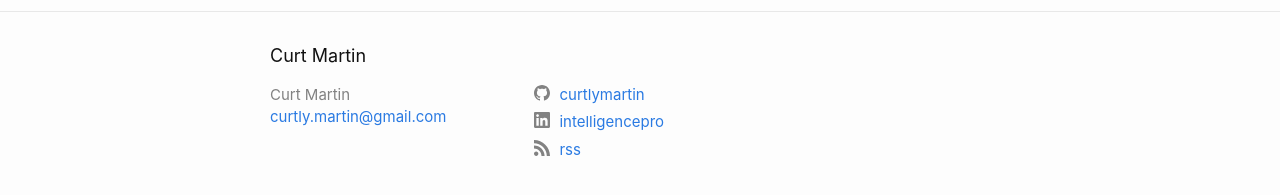
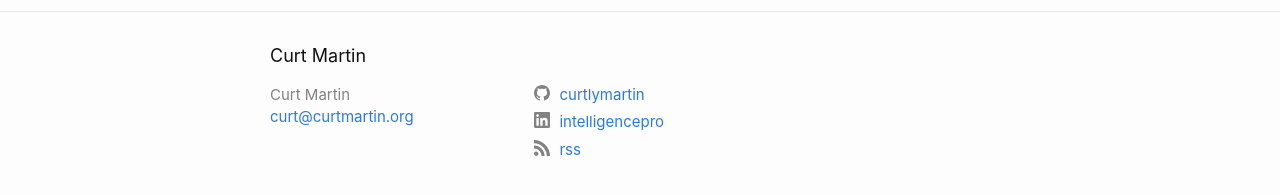
Before and after one commit to curtlymartin/curtlymartin.github.io, a Jekyll site: the page built from index.md, in a window 1280 px wide. Shown: the part 679-874 px from the top of the page. Built offline with Jekyll 4.4.1, drawn with Linux system fonts in a browser that asks for light colours.

Commit message:
Update _config.yml

```diff
--- a/_config.yml
+++ b/_config.yml
@@ -1,6 +1,6 @@
 title: Curt Martin
 # author: curtlymartin
-email: curtly.martin@gmail.com
+email: curt@curtmartin.org
 #description: > # this means to ignore newlines until "twitter_username:"
 
 
```
